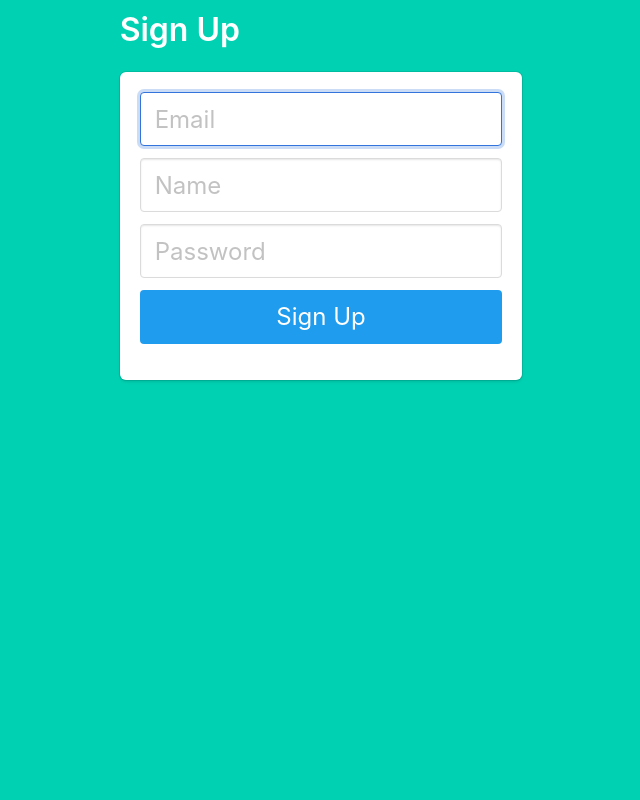
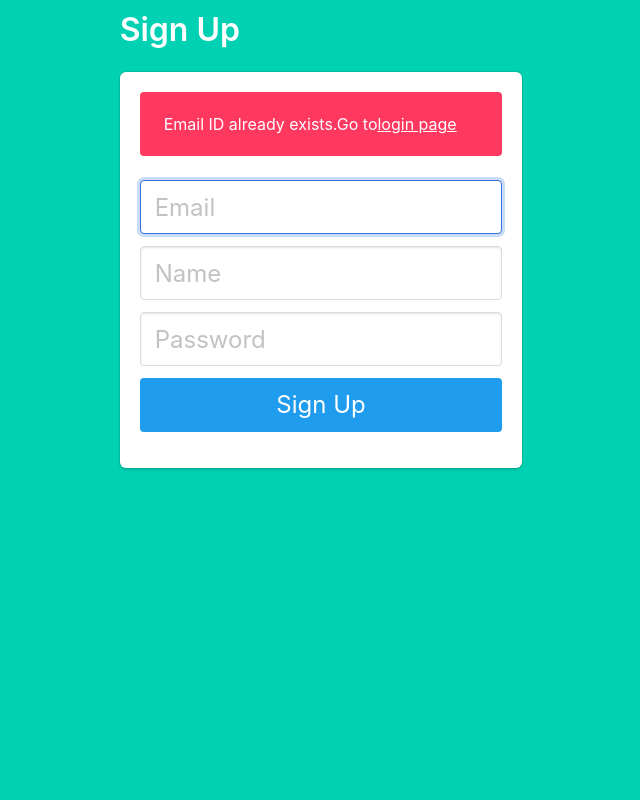
Before and after one commit to athiranair2000/Log-Me, a Python web app: template my-project/app/templates/SignUp.html in a window 1280 px wide. Shown: the whole page, without its empty margins (319-959 px from the left). Run offline with Jinja, Linux system fonts and the light colour scheme; the template is opened without the code that fills it, so the values that code supplies are empty.

Commit message:
Update SignUp.html

```diff
--- a/my-project/app/templates/SignUp.html
+++ b/my-project/app/templates/SignUp.html
@@ -7,11 +7,15 @@
     <title>Sign Up</title>
     <link rel="stylesheet" href="https://cdnjs.cloudflare.com/ajax/libs/bulma/0.7.2/css/bulma.min.css" />
 </head>
+<!---Burma builder-->
 <body>
         <section class="hero is-primary is-fullheight">
 <div class="column is-4 is-offset-4">
     <h3 class="title">Sign Up</h3>
     <div class="box">
+	<div class="notification is-danger">
+		Email ID already exists.Go to<a href="{{ url_for('auth.login')}}">login page</a>
+	</div>
         <form method="POST" action="/signup">
             <div class="field">
                 <div class="control">
```
